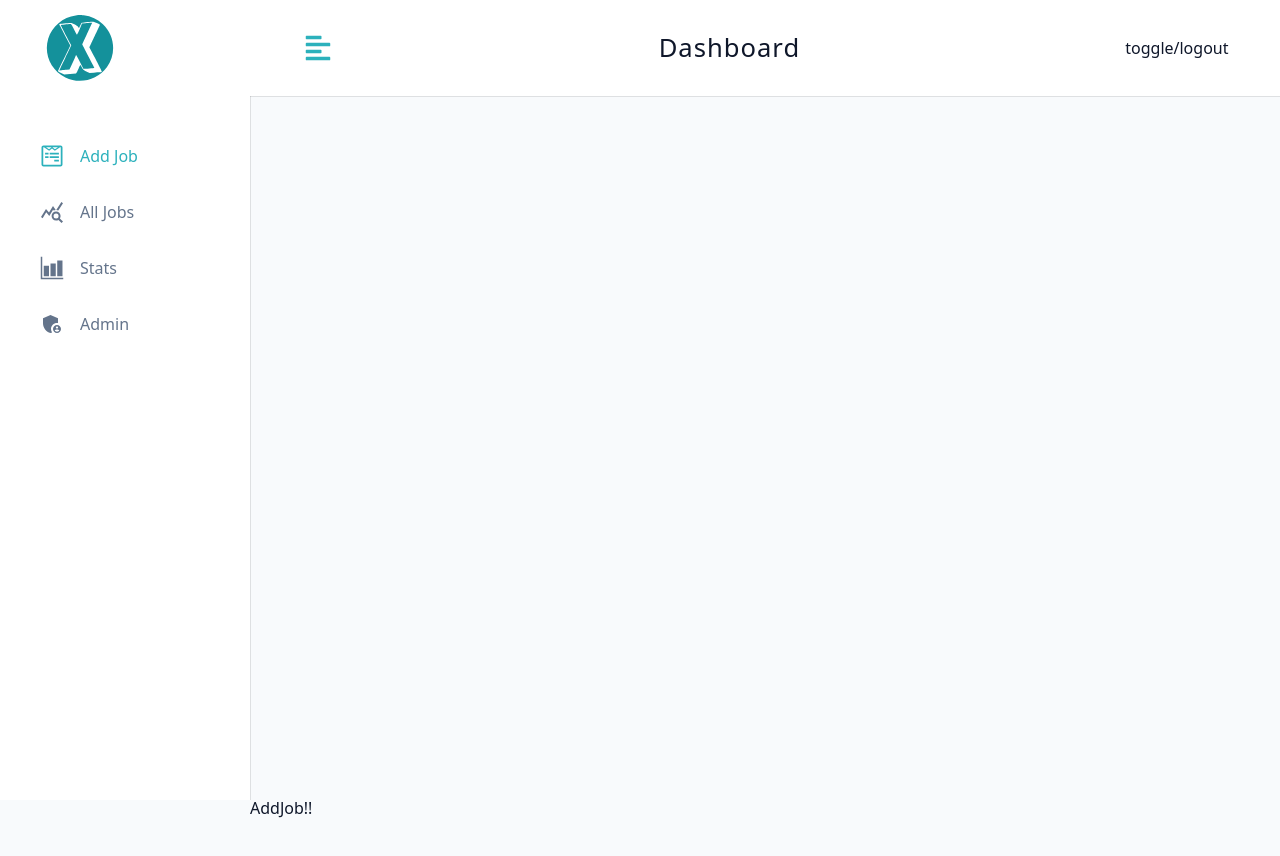
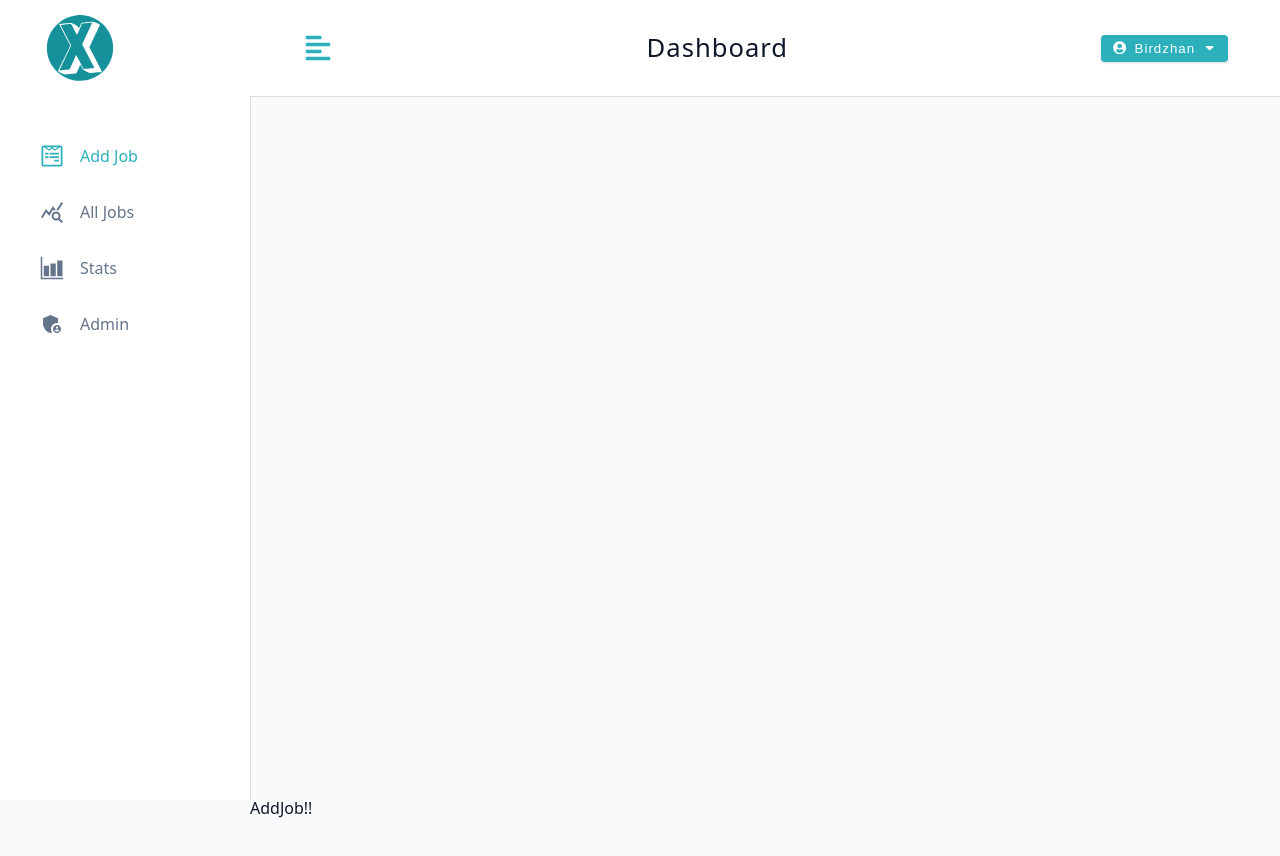
Before and after one commit to BircanAli/X-Joby, a React (Vite) app in the folder client/: page /dashboard in a window 1280 px wide. Shown: the top 856 px of the page. Built offline with nearby package versions, Linux system fonts and the light colour scheme.

Commit message:
logout btn and logout component added

```diff
--- /dev/null
+++ b/client/src/components/LogoutContainer.jsx
@@ -0,0 +1,29 @@
+import { useState } from "react";
+import Wrapper from "../assets/wrappers/LogoutContainer";
+import { useDashboardContext } from "../pages/DashboardLayout";
+import { FaUserCircle, FaCaretDown } from "react-icons/fa";
+
+const LogoutContainer = () => {
+  const [showLogout, setShowLogout] = useState(false);
+  const { user, logoutUser } = useDashboardContext();
+
+  return (
+    <Wrapper>
+      <button
+        type="button"
+        className="btn logout-btn"
+        onClick={() => setShowLogout(!showLogout)}
+      >
+        <FaUserCircle />
+        {user?.name}
+        <FaCaretDown />
+      </button>
+      <div className={showLogout ? "dropdown show-dropdown" : "dropdown"}>
+        <button type="button" className="dropdown-btn" onClick={logoutUser}>
+          logout
+        </button>
+      </div>
+    </Wrapper>
+  );
+};
+export default LogoutContainer;
--- a/client/src/components/Navbar.jsx
+++ b/client/src/components/Navbar.jsx
@@ -2,6 +2,7 @@
 import { FaAlignLeft } from "react-icons/fa";
 import Logo from "./Logo";
 import { useDashboardContext } from "../pages/DashboardLayout";
+import LogoutContainer from "./LogoutContainer";
 
 const Navbar = () => {
   const { toggleSidebar } = useDashboardContext();
@@ -15,7 +16,9 @@
           <Logo />
           <h4 className="logo-text">dashboard</h4>
         </div>
-        <div className="btn-container">toggle/logout</div>
+        <div className="btn-container">
+          <LogoutContainer />
+        </div>
       </div>
     </Wrapper>
   );
--- a/client/src/pages/DashboardLayout.jsx
+++ b/client/src/pages/DashboardLayout.jsx
@@ -7,7 +7,7 @@
 
 const DashboardLayout = () => {
   // temp
-  const user = { name: "john" };
+  const user = { name: "birdzhan" };
   const [showSidebar, setShowSidebar] = useState(false);
   const [isDarkTheme, setDarkTheme] = useState(false);
 
```
